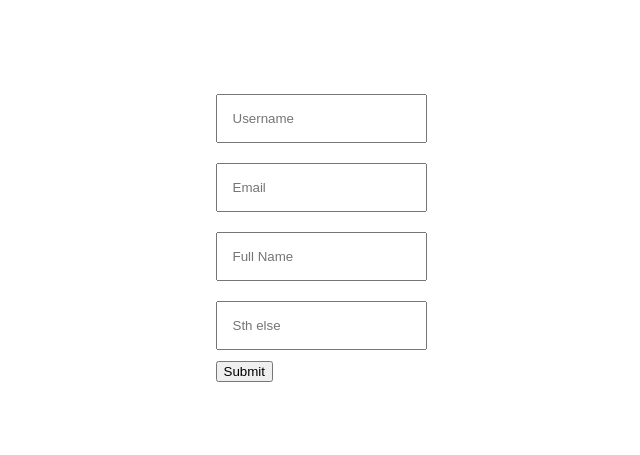
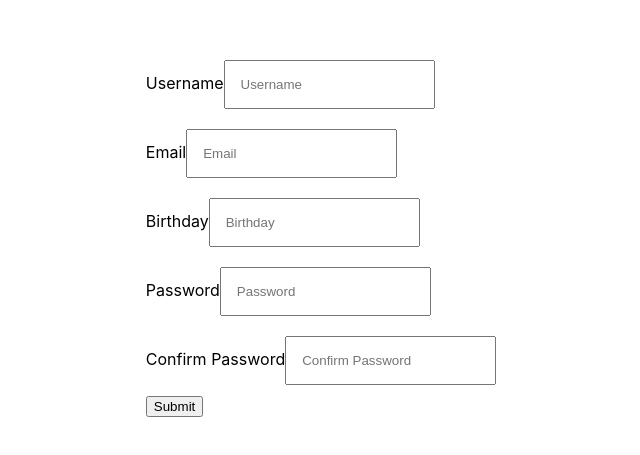
Before and after one commit to xzhang49/React_Practices, a React (Create React App) app in the folder form_validation/: page / in a window 1280 px wide. Shown: the part 167-622 px from the top of the page, without its empty margins (319-959 px from the left). Built offline with nearby package versions, Linux system fonts and the light colour scheme.

Commit message:
10th commit

```diff
--- a/form_validation/src/App.js
+++ b/form_validation/src/App.js
@@ -48,19 +48,29 @@ function App() {
       placeholder: "Confirm Password",
       label: "Confirm Password"
     },
-  ]
+  ];
 
   const submitHandler = (e) => {
     e.preventDefault();
-  }
+  };
+
+  const onChange = (e) => {
+    setValues({...values, [e.target.name]: e.target.value});
+  };
+
+  console.log(values);
 
   return (
     <div className="app">
       <form onSubmit={submitHandler}>
-        <FormInput name="username" placeholder="Username" />
-        <FormInput name="email" placeholder="Email"/>
-        <FormInput name="fullname" placeholder="Full Name"/>
-        <FormInput name="sth" placeholder="Sth else"/>
+        {inputs.map((input) => (
+          <FormInput
+            key={input.id}
+            {...input}
+            value={values[input.name]}
+            onChange={onChange}
+          />
+        ))}
         <button>Submit</button>
       </form>
     </div>
--- a/form_validation/src/components/FormInput.jsx
+++ b/form_validation/src/components/FormInput.jsx
@@ -3,12 +3,12 @@ import React from 'react';
 import "./formInput.css";
 
 function FormInput(props) {
+  const { label, onChange, id, ...inputProps } = props;
+
   return (
     <div className="formInput">
-        {/* <label>UserName</label> */}
-        <input name={props.name}
-            placeholder={props.placeholder}
-        />
+        <label>{label}</label>
+        <input {...inputProps} onChange={onChange} />
     </div>
   )
 }
```
